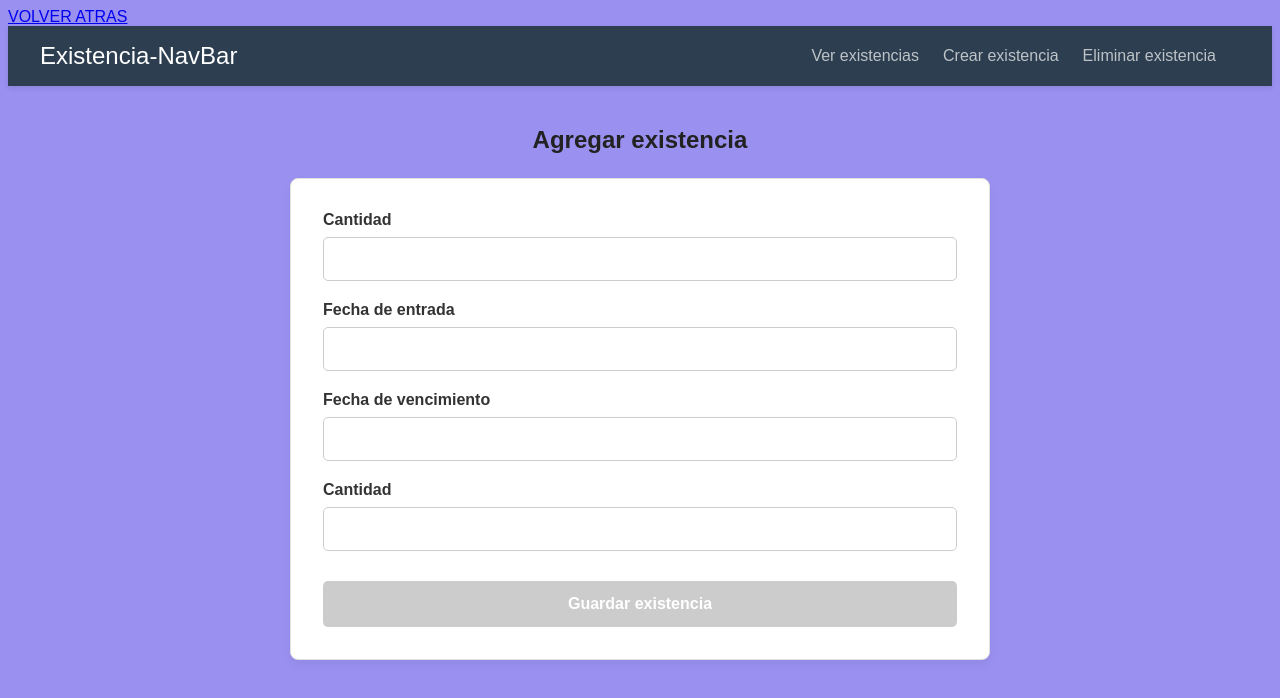
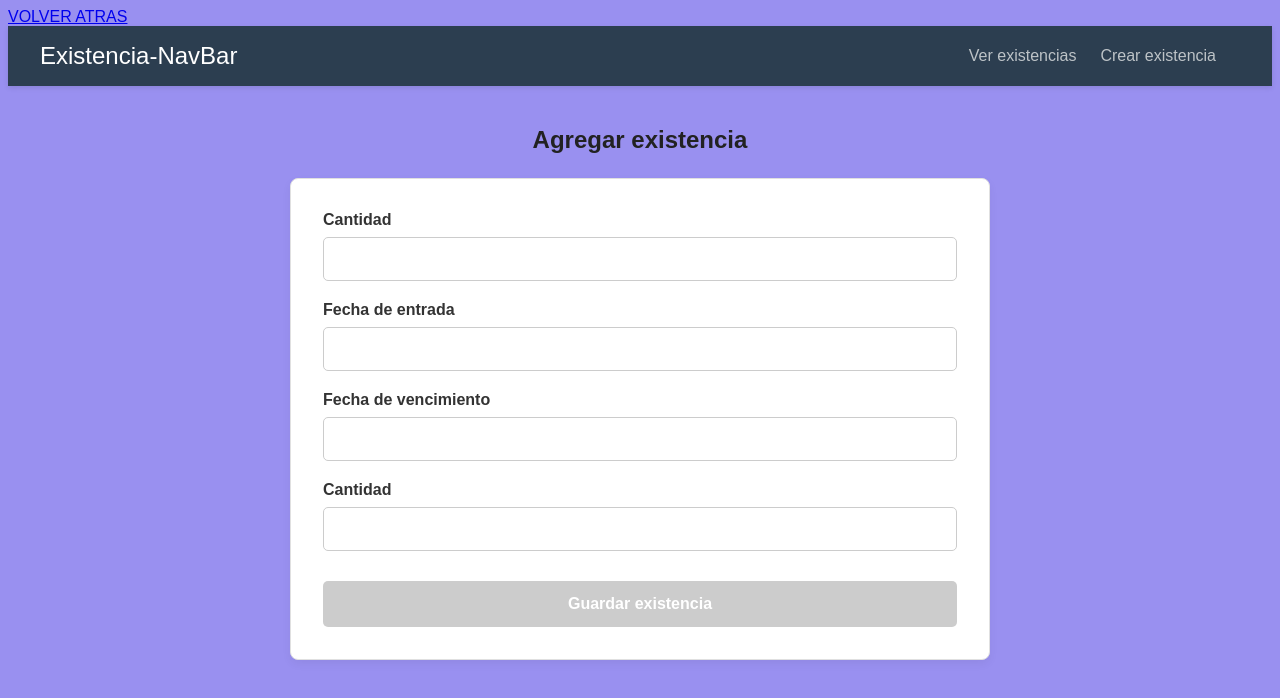
Before and after one commit to Danrognoni/Gestock-FrontEnd, an Angular app: page /existencia/createExistencia in a window 1280 px wide. Shown: the top 698 px of the page. Built offline with nearby package versions, Linux system fonts and the light colour scheme.

Commit message:
Fix navs

```diff
--- a/src/app/components/descuento-nav/descuento-nav.component.html
+++ b/src/app/components/descuento-nav/descuento-nav.component.html
@@ -3,7 +3,6 @@
   <ul>
     <li><a routerLink="descuentoList">Ver descuentos</a></li>
     <li><a routerLink="createExistencia">Crear descuento</a></li>
-    <li><a routerLink="deleteDescuento">Eliminar descuento</a></li>
     <li></li>
   </ul>
 </nav>
--- a/src/app/components/existencia-nav/existencia-nav.component.html
+++ b/src/app/components/existencia-nav/existencia-nav.component.html
@@ -3,7 +3,6 @@
   <ul>
     <li><a routerLink="existenciaList">Ver existencias</a></li>
     <li><a routerLink="createExistencia">Crear existencia</a></li>
-    <li><a routerLink="deleteExistencia">Eliminar existencia</a></li>
     <li></li>
   </ul>
 </nav>
--- a/src/app/components/producto-nav/producto-nav.component.html
+++ b/src/app/components/producto-nav/producto-nav.component.html
@@ -3,7 +3,6 @@
   <ul>
     <li><a routerLink="productoList">Ver productos</a></li>
     <li><a routerLink="createProducto">Crear producto</a></li>
-    <li><a routerLink="deleteProducto">Eliminar producto</a></li>
     <li></li>
   </ul>
 </nav>
--- a/src/app/components/proveedor-nav/proveedor-nav.component.html
+++ b/src/app/components/proveedor-nav/proveedor-nav.component.html
@@ -3,7 +3,6 @@
   <ul>
     <li><a routerLink="proveedorList">Ver proveedores</a></li>
     <li><a routerLink="createProveedor">Crear proveedor</a></li>
-    <li><a routerLink="deleteProveedor">Eliminar proveedor</a></li>
     <li></li>
   </ul>
 </nav>
```
